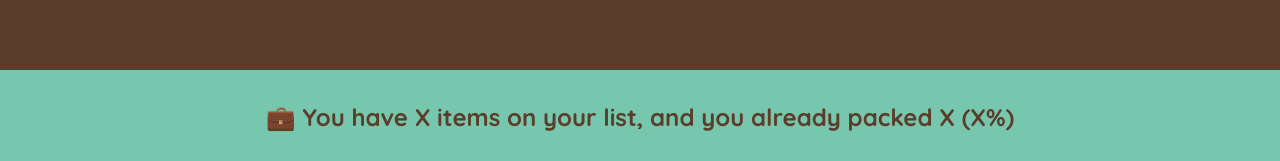
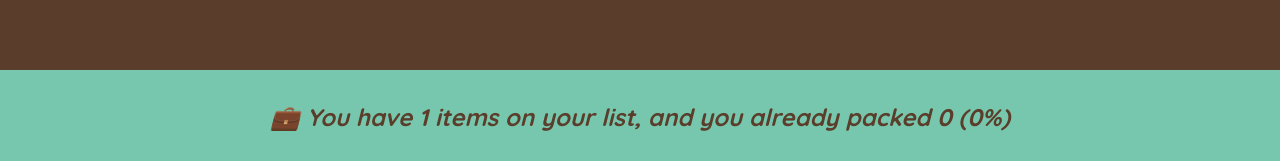
Before and after one commit to AssSam7/jonas-urc-travel-list, a React (Create React App) app: page / in a window 1280 px wide. Both pictures are taken after typing "Sample" into the empty fields and a click on the button "ADD". Shown: the part 636-797 px from the top of the page. Built offline with nearby package versions, Linux system fonts and the light colour scheme.

Commit message:
Adding the Stats | Derived State

```diff
--- a/src/App.js
+++ b/src/App.js
@@ -29,7 +29,7 @@
         onUpdateItem={handleUpdateItem}
         onDeleteItem={handleDeleteItem}
       />
-      <Stats />
+      <Stats items={items} />
     </div>
   );
 }
@@ -112,10 +112,27 @@
   );
 }
 
-function Stats() {
+function Stats({ items }) {
+  if (!items.length) {
+    return (
+      <p className="stats">
+        <em>Start adding some items to your packing list 🚀</em>
+      </p>
+    );
+  }
+
+  const numItems = items.length;
+  const numPackedItems = items.filter((item) => item.packed === true).length;
+  const percentage = numPackedItems > 0 ? (numPackedItems / numItems) * 100 : 0;
+
   return (
     <footer className="stats">
-      💼 You have X items on your list, and you already packed X (X%){" "}
+      <em>
+        {percentage
+          ? "You got everything! Ready to go ✈️"
+          : `💼 You have ${numItems} items on your list, and you already packed
+        ${numPackedItems} (${percentage}%)`}
+      </em>
     </footer>
   );
 }
```
